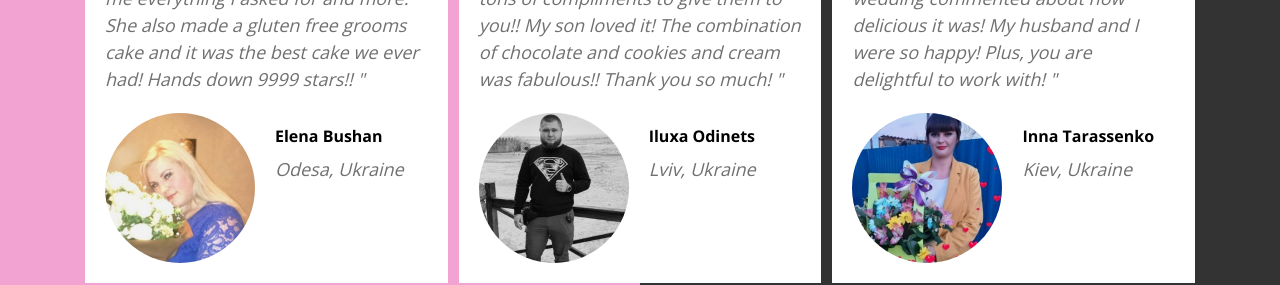
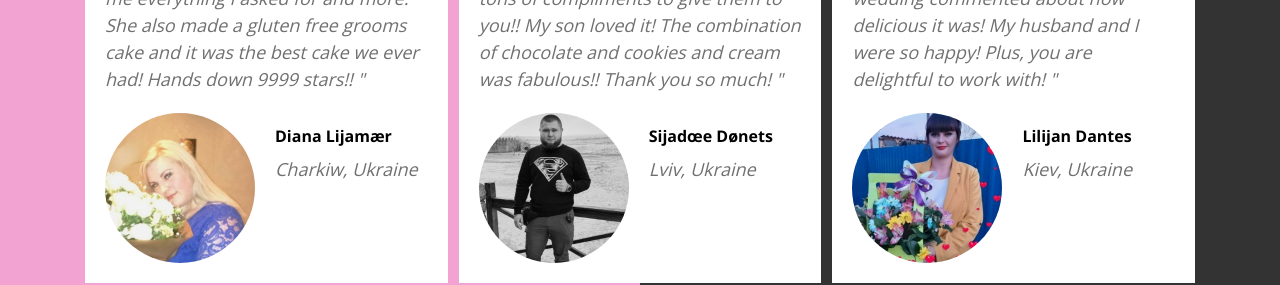
Before and after one commit to nye-elnol/limastasia, a plain HTML site: page index.html in a window 1280 px wide. Shown: the part 3700-3985 px from the top of the page. Drawn offline with nearby package versions, Linux system fonts and the light colour scheme.

Commit message:
Update the endorsments

```diff
--- a/index.html
+++ b/index.html
@@ -222,8 +222,8 @@
             </p>
             <div class="person-info">
               <img src="images/person01.jpg" alt="">
-              <h4>Elena Bushan</h4>
-              <p>Odesa, Ukraine</p>
+              <h4>Diana Lijamær</h4>
+              <p>Charkiw, Ukraine</p>
             </div>
           </div>
           <div class="endor-box">
@@ -234,7 +234,7 @@
             </p>
             <div class="person-info">
               <img src="images/person02.jpg" alt="">
-              <h4>Iluxa Odinets</h4>
+              <h4>Sijadœe Dønets</h4>
               <p>Lviv, Ukraine</p>
             </div>
           </div>
@@ -246,7 +246,7 @@
             </p>
             <div class="person-info">
               <img src="images/person03.jpg" alt="">
-              <h4>Inna Tarassenko</h4>
+              <h4>Lilijan Dantes</h4>
               <p>Kiev, Ukraine</p>
             </div>
           </div>
```
